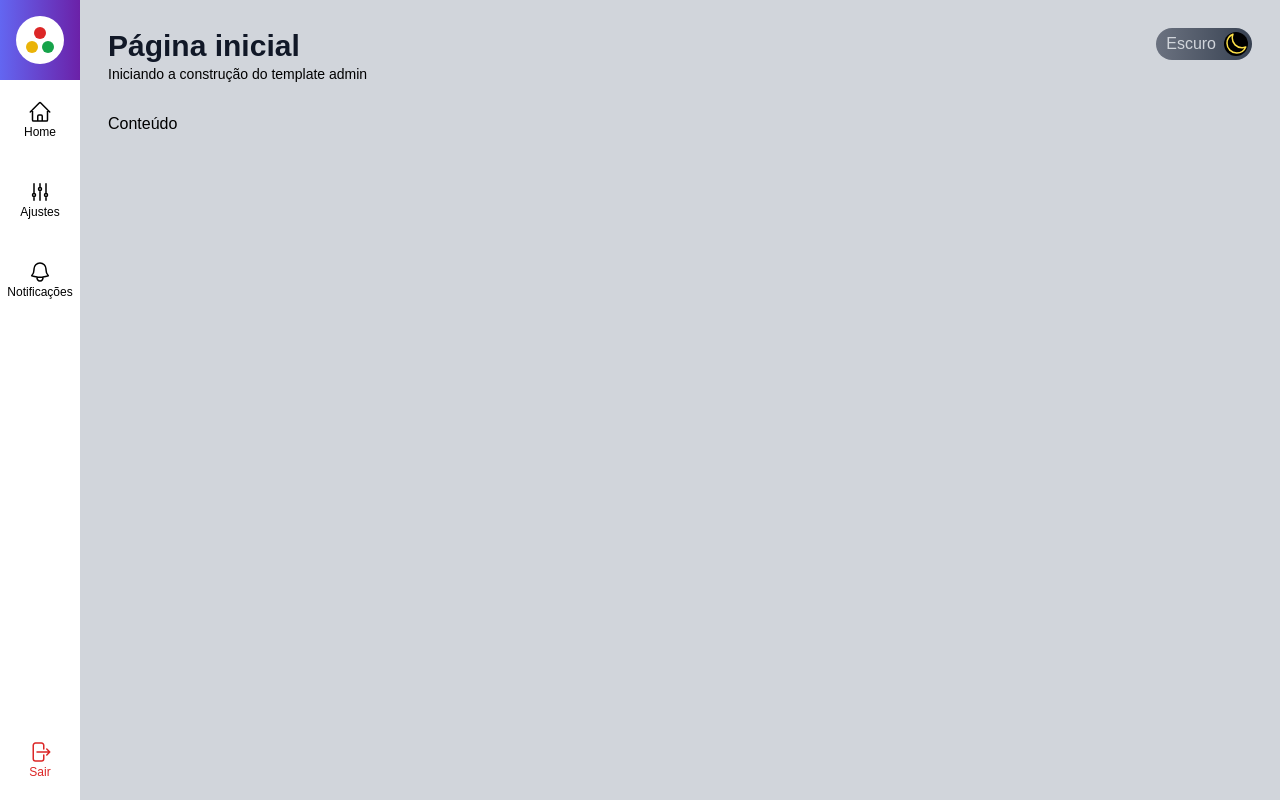
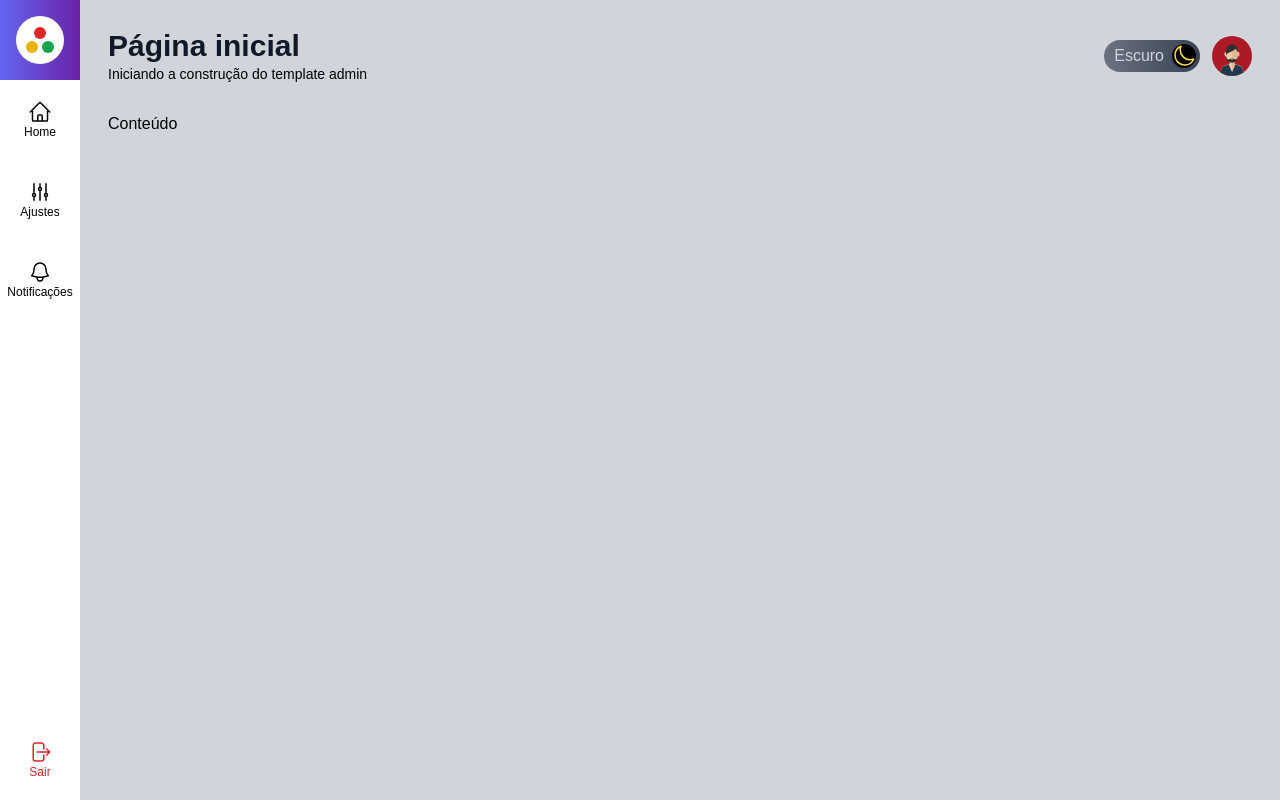
Before and after one commit to X-SpeedBlack-X/template-admin, a Next.js app: page / in a window 1280 px wide. Built offline with nearby package versions, Linux system fonts and the light colour scheme; no server answers.

Commit message:
feat(heading): add AvatarUser

```diff
--- a/src/components/template/Heading.tsx
+++ b/src/components/template/Heading.tsx
@@ -1,4 +1,5 @@
 import useAppData from "../../data/hook/useAppData";
+import { AvatarUser } from "./AvatarUser";
 import { ButtonTheme } from "./ButtonTheme";
 import { Title } from "./Title";
 
@@ -12,8 +13,9 @@ export function Heading(props: HeadingProps) {
   return (
     <div className="flex">
       <Title title={props.title} subtitle={props.subtitle} />
-      <div className="flex flex-grow justify-end">
+      <div className="flex flex-grow justify-end items-center">
         <ButtonTheme theme={theme} changeTheme={changeTheme} />
+        <AvatarUser className="ml-3" />
       </div>
     </div>
   );
```
